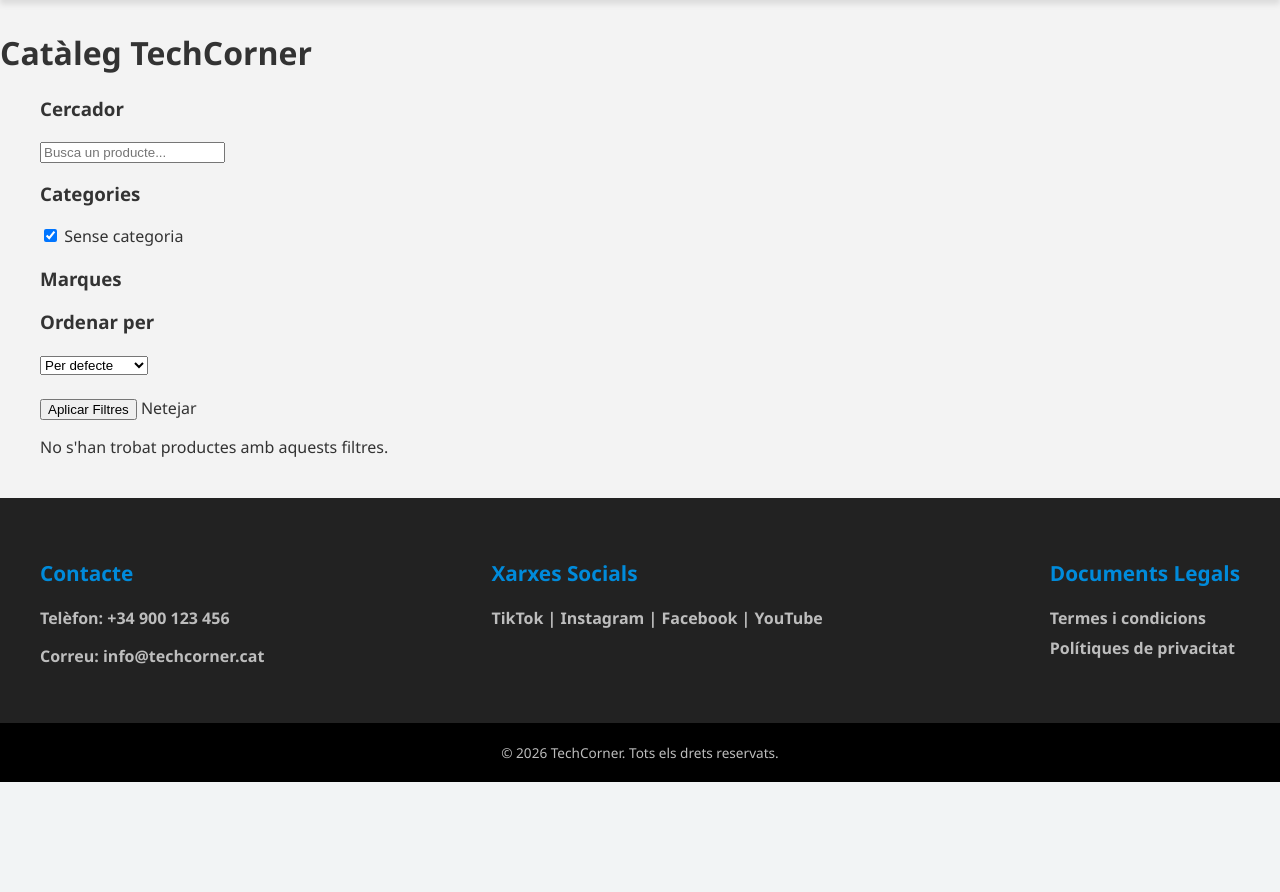
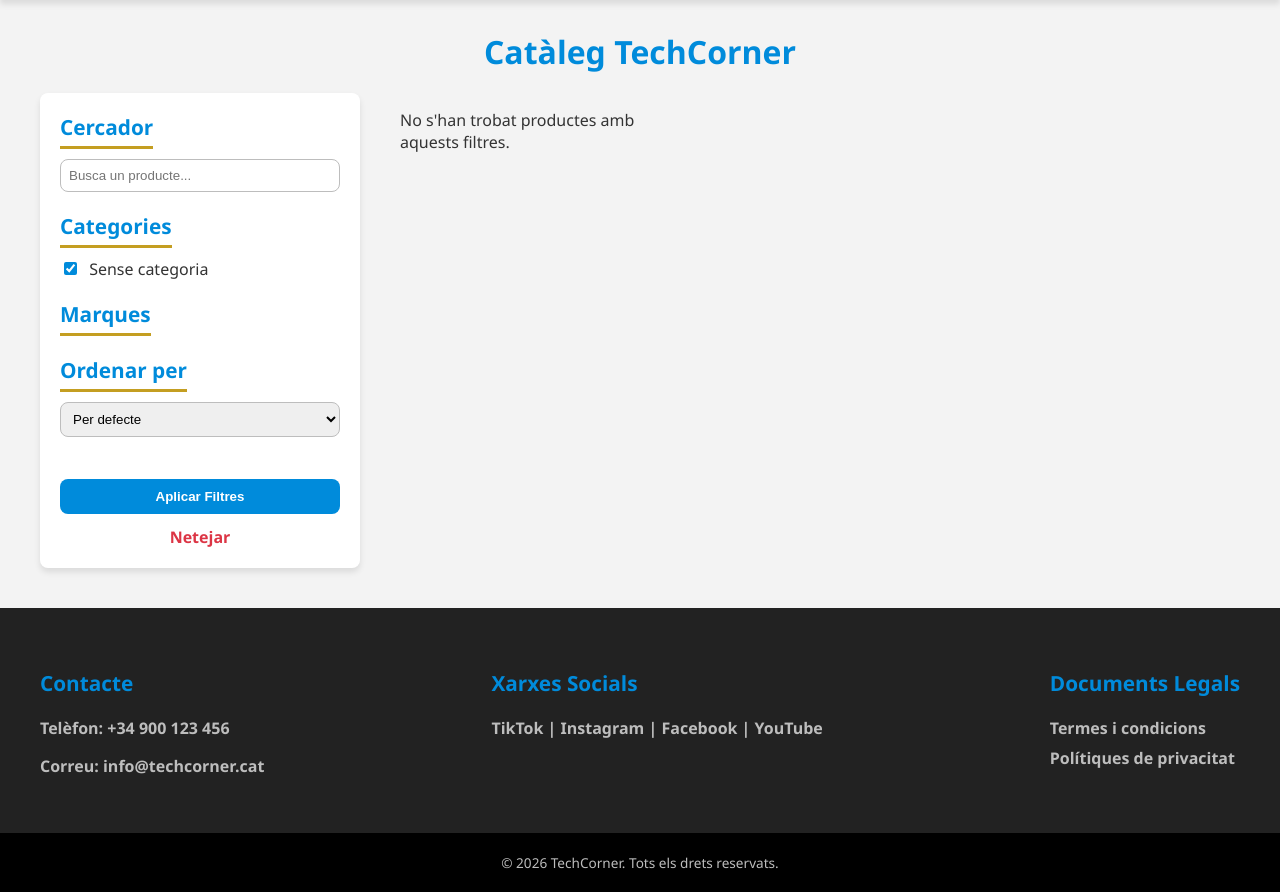
Before and after one commit to alextrigueros/techcorner, a PHP site: the page made by index.php in a window 1280 px wide. Shown: the part 70-962 px from the top of the page. Before the commit the page ends 852 px from the top, so only its background shows below. Run offline with PHP 8.4, Linux system fonts and the light colour scheme; data comes from the database, SQL or seed files in the repository; data that the repository does not hold is empty.

Commit message:
estils botiga

```diff
--- a/assets/css/styles.css
+++ b/assets/css/styles.css
@@ -322,3 +322,166 @@ a {
     align-items: center;
     gap: var(--espai-petit);
 }
+
+/*BOTIGA*/
+.titol-pagina {
+    text-align: center;
+    color: var(--color-primari);
+    margin-top: var(--espai-mig);
+    margin-bottom: var(--espai-mig);
+}
+
+/*Layout Principal*/
+.layout-botiga {
+    display: flex;
+    gap: var(--espai-gran);
+    align-items: flex-start;
+    margin-bottom: var(--espai-gran);
+}
+
+/*Filtres*/
+.filtres {
+    flex: 0 0 280px;
+    background-color: var(--color-blanc);
+    padding: var(--espai-mig);
+    border-radius: var(--radi-bora);
+    box-shadow: var(--ombra-suau);
+    position: sticky;
+    top: 100px;
+}
+
+.grup-filtre {
+    margin-bottom: var(--espai-mig);
+}
+
+.grup-filtre h3 {
+    color: var(--color-primari);
+    font-size: 1.3rem;
+    margin-top: 0;
+    margin-bottom: var(--espai-petit);
+    border-bottom: 3px solid var(--color-secundari);
+    padding-bottom: 5px;
+    width: fit-content;
+}
+
+.grup-filtre input[type="text"],
+.grup-filtre select {
+    width: 100%;
+    padding: 8px;
+    border: 1px solid var(--color-text-clar);
+    border-radius: var(--radi-bora);
+    box-sizing: border-box;
+}
+
+/*Checkboxes*/
+.grup-filtre input[type="checkbox"] {
+    margin-right: 8px;
+    accent-color: var(--color-primari);
+}
+
+.filtres form button {
+    width: 100%;
+    background-color: var(--color-primari);
+    color: var(--color-blanc);
+    border: none;
+    padding: 10px;
+    font-weight: bold;
+    border-radius: var(--radi-bora);
+    cursor: pointer;
+    margin-bottom: 12px;
+}
+
+.filtres form button:hover {
+    background-color: var(--color-primari-fosc);
+}
+
+.filtres form a {
+    display: block;
+    text-align: center;
+    color: var(--color-error);
+    font-size: 1rem;
+    font-weight: bold;
+}
+
+.filtres form a:hover {
+    text-decoration: underline;
+}
+
+/*Àrea de Productes*/
+.productes {
+    flex: 1;
+    display: grid;
+    grid-template-columns: repeat(auto-fill, minmax(250px, 1fr));
+    gap: var(--espai-gran);
+}
+
+/*Targeta*/
+.targeta {
+    background-color: var(--color-blanc);
+    border-radius: var(--radi-bora);
+    box-shadow: var(--ombra-suau);
+    padding: var(--espai-mig);
+    display: flex;
+    flex-direction: column;
+    text-align: center;
+    transition: transform 0.3s ease, box-shadow 0.3s ease;
+}
+
+.targeta:hover {
+    transform: translateY(-5px);
+    box-shadow: 0 8px 15px var(--color-text-clar);
+}
+
+.targeta img {
+    height: 180px;
+    width: 100%;
+    object-fit: contain;
+    margin-bottom: var(--espai-mig);
+}
+
+.targeta h4 {
+    font-size: 1.1rem;
+    color: var(--color-text);
+    margin: 0 0 var(--espai-petit) 0;
+}
+
+.targeta .preu {
+    font-size: 1.3rem;
+    font-weight: bold;
+    color: var(--color-secundari);
+    margin: 0 0 var(--espai-mig) 0;
+}
+
+/*Botons de targeta*/
+.botons-targeta {
+    display: flex;
+    flex-direction: column;
+    gap: var(--espai-petit);
+    margin-top: auto;
+}
+
+.boto-veure,
+.boto-carret {
+    padding: 8px;
+    border-radius: var(--radi-bora);
+    font-weight: 500;
+}
+
+.boto-veure {
+    background-color: var(--color-fons);
+    color: var(--color-text);
+    border: 1px solid var(--color-text-clar);
+}
+
+.boto-veure:hover {
+    background-color: #e2e2e2;
+}
+
+.boto-carret {
+    background-color: var(--color-primari);
+    color: var(--color-blanc);
+}
+
+.boto-carret:hover {
+    background-color: var(--color-primari-fosc);
+}
--- a/views/botiga_view.php
+++ b/views/botiga_view.php
@@ -9,9 +9,9 @@
 
 <body>
     <?php include "views/header_view.php"; ?>
-    <h1>Catàleg TechCorner</h1>
+    <h1 class="titol-pagina">Catàleg TechCorner</h1>
 
-    <div class="contenidor">
+    <div class="contenidor layout-botiga">
         <div class="filtres">
             <form action="index.php" method="GET">
                 <input type="hidden" name="accio" value="botiga">
```
